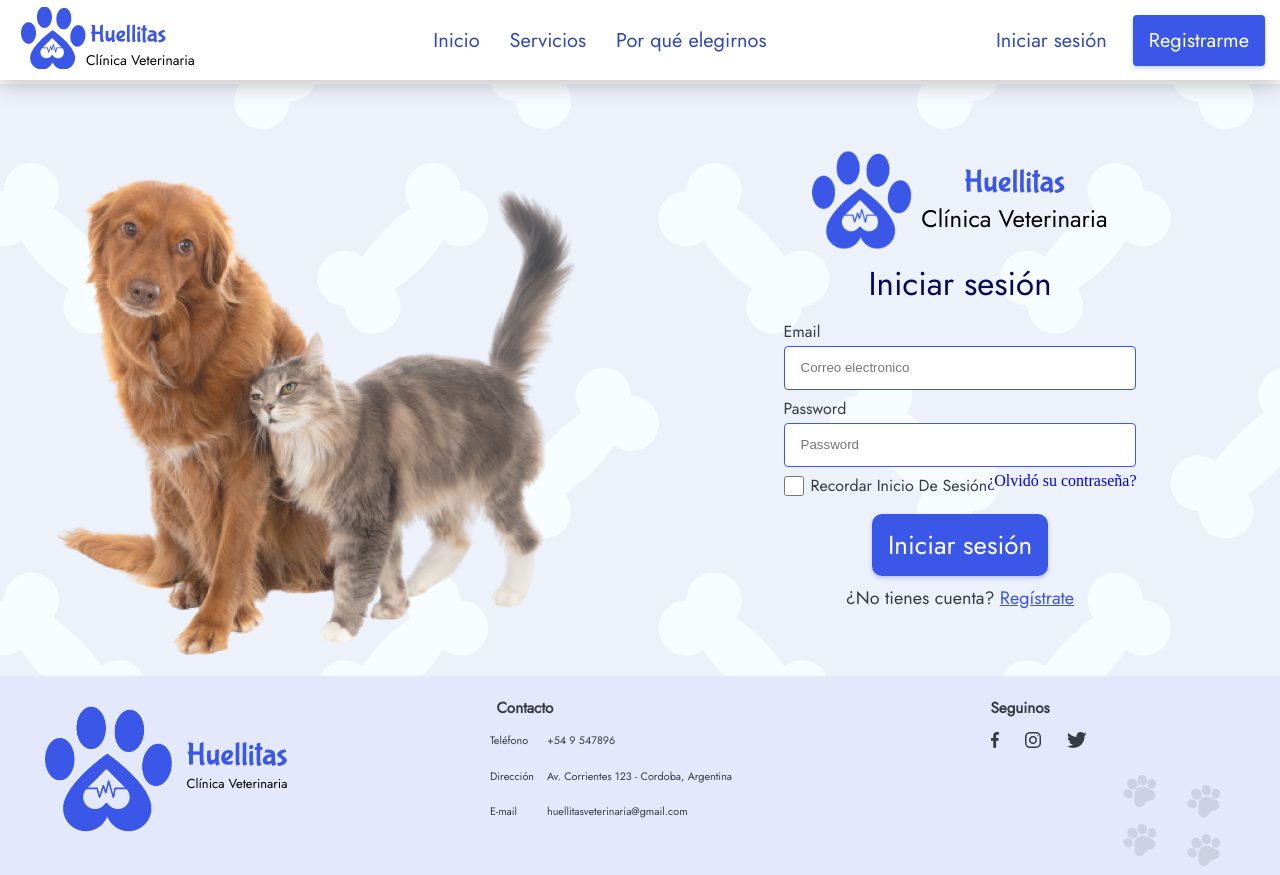
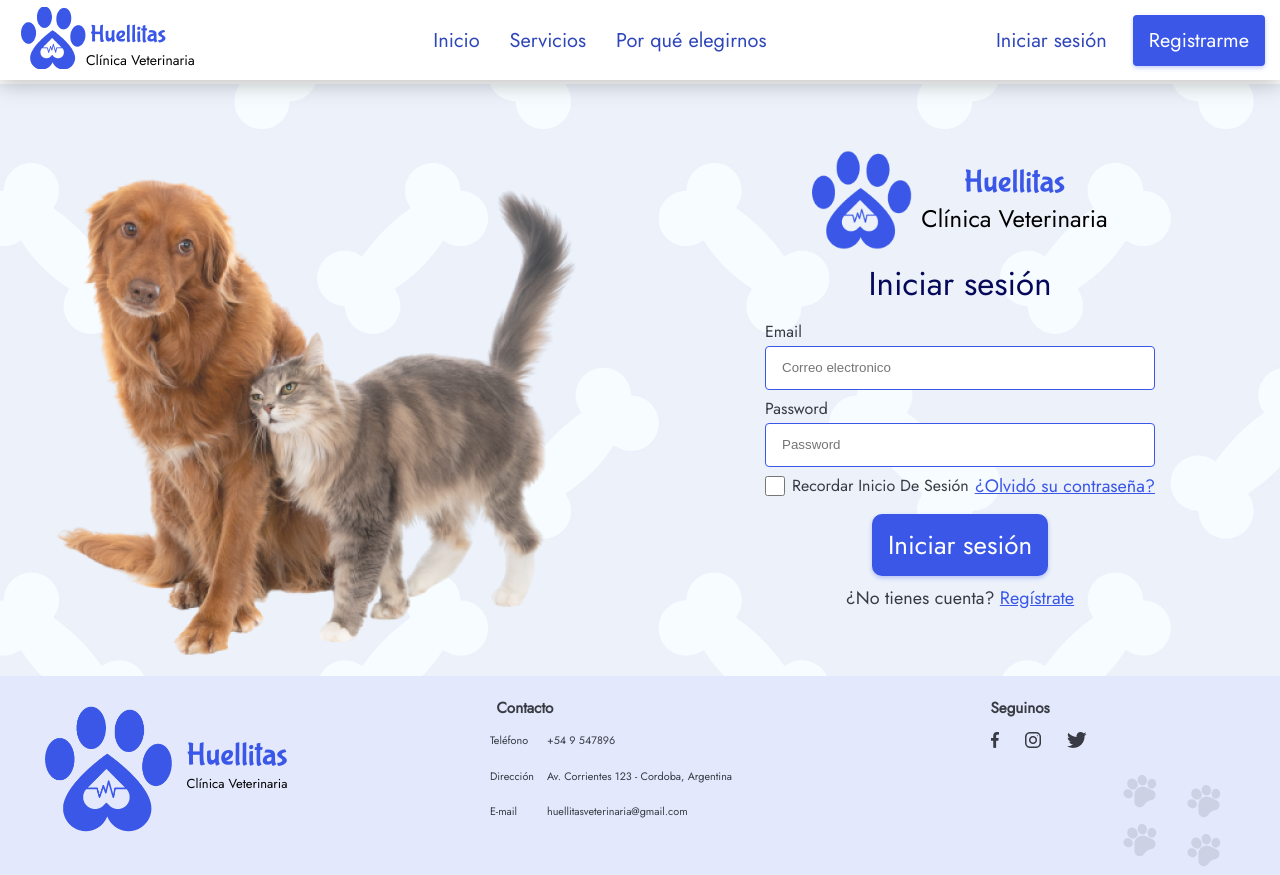
Before and after one commit to No-Country/c10-25-m-vue, a Vue app in the folder client-app/: page /login in a window 1280 px wide. Built offline with nearby package versions, Linux system fonts and the light colour scheme.

Commit message:
mejoras en el componente login, se alineo el link olvido Contraseña

```diff
--- a/client-app/src/auth/components/LoginForm.vue
+++ b/client-app/src/auth/components/LoginForm.vue
@@ -16,7 +16,7 @@
 
           <div class="form-options">
             <label> <input v-model="terms" type="checkbox" /> Recordar inicio de sesión </label>
-            <a href="#">¿Olvidó su contraseña?</a>
+            <router-link to="/#">¿Olvidó su contraseña?</router-link>
           </div>
           <div class="container_btn">
             <button type="submit">Iniciar sesión</button>
@@ -173,6 +173,10 @@ form input {
   display: flex;
   justify-content: space-between;
   width: 100%;
+  width: 100%;
+    gap: 6px;
+    justify-content: center;
+    align-items: center;
 }
 
 form button {
@@ -242,4 +246,15 @@ input[type="checkbox"] {
 
   color: #3A57E8;
 }
+
+.form-options a{
+  font-family: 'Jost';
+  font-style: normal;
+  font-weight: 400;
+  font-size: 18px;
+  line-height: 26px;
+  text-decoration-line: underline;
+
+  color: #3A57E8;
+}
 </style>
```
